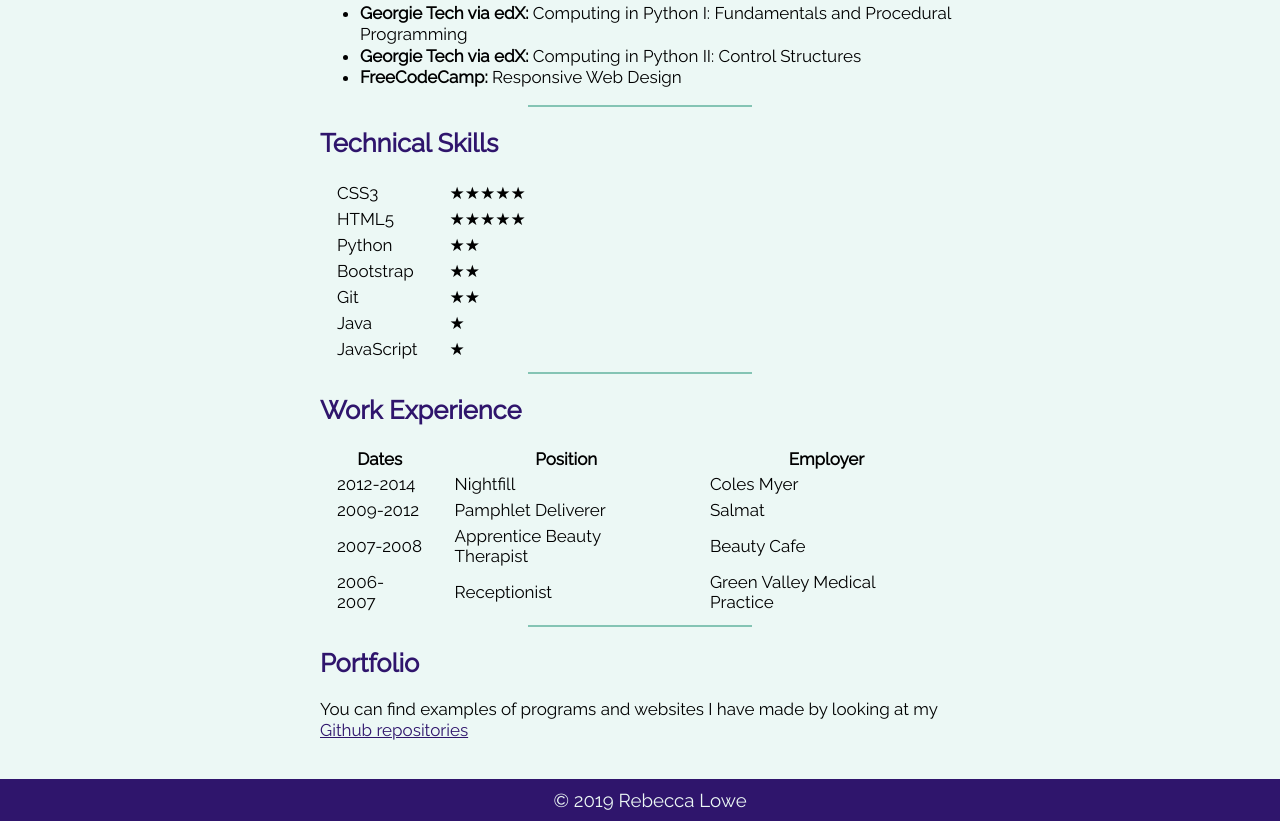
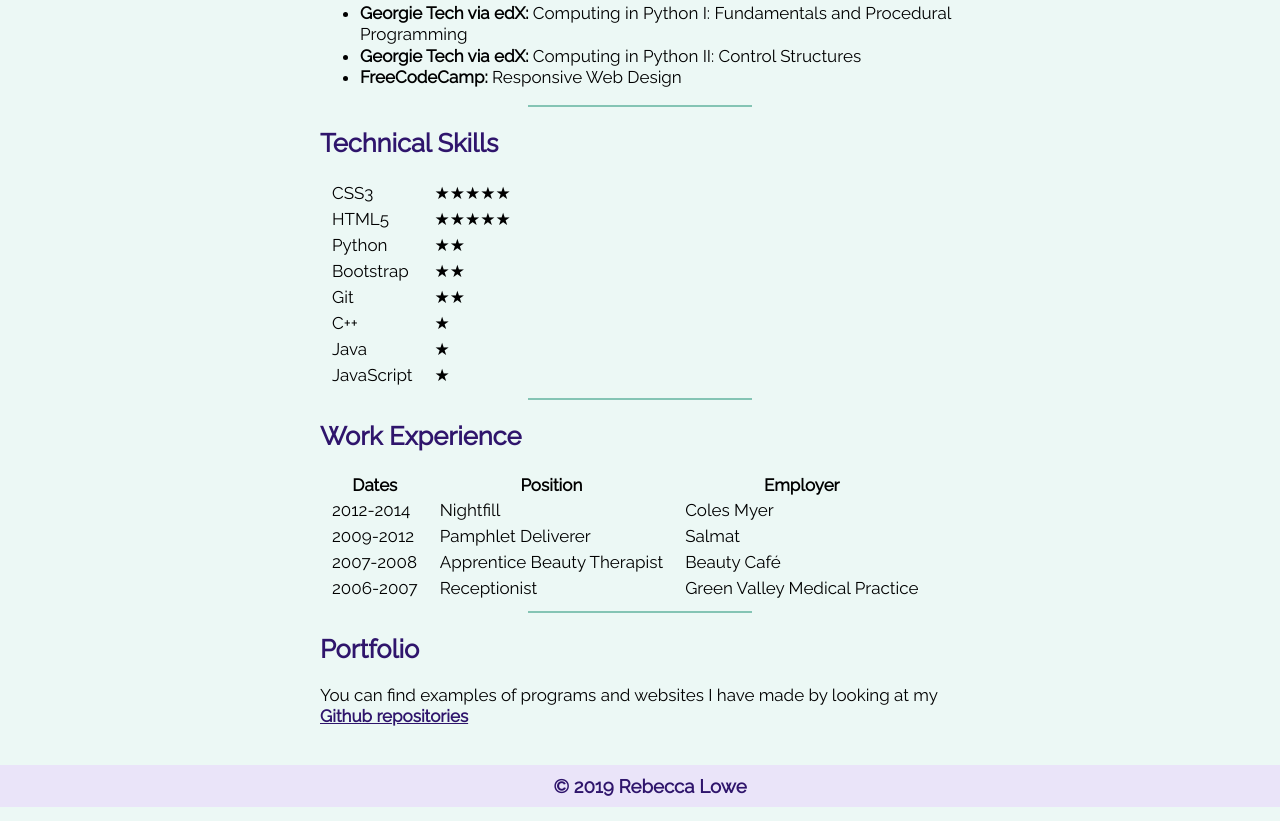
Before and after one commit to RebeccaML/Resume, a plain HTML site: page index.html in a window 1280 px wide. Shown: the part 455-1276 px from the top of the page. Drawn offline with Linux system fonts and the light colour scheme.

Commit message:
minor edit

```diff
--- a/css/style.css
+++ b/css/style.css
@@ -39,8 +39,8 @@ nav a {
 }
 
 nav a:hover {
-    background-color: #84C4B4;
-    color: #2F156C;
+    background-color: #2F156C;
+    color: #EAE4F9;
 }
 
 main {
@@ -49,11 +49,18 @@ main {
     margin: auto;
 }
 
+@media (max-width: 800px) {
+    main {
+        width: 100%;
+    }
+}
+
 footer {
-    background-color: #2F156C;
-    color: #ECF8F5;
+    background-color: #EAE4F9;
+    color: #2F156C;
     flex-shrink: 0;
     font-size: 1.1em;
+    font-weight: bold;
     padding: 10px;
     text-align: center;
     width: 100%;
@@ -71,6 +78,7 @@ h2 {
 
 a {
     color: #2F156C;
+    font-weight: bold;
 }
 
 a:visited {
@@ -93,5 +101,5 @@ hr {
 }
 
 table td {
-    padding: 2px 15px;
+    padding: 2px 10px;
 }
--- a/index.html
+++ b/index.html
@@ -62,6 +62,10 @@
                     <td>★★</td>
                 </tr>
                 <tr>
+                    <td>C++</td>
+                    <td>★</td>
+                </tr>
+                <tr>
                     <td>Java</td>
                     <td>★</td>
                 </tr>
@@ -94,7 +98,7 @@
                     <tr>
                         <td>2007-2008</td>
                         <td>Apprentice Beauty Therapist</td>
-                        <td>Beauty Cafe</td>
+                        <td>Beauty Café</td>
                     </tr>
                     <tr>
                         <td>2006-2007</td>
```
